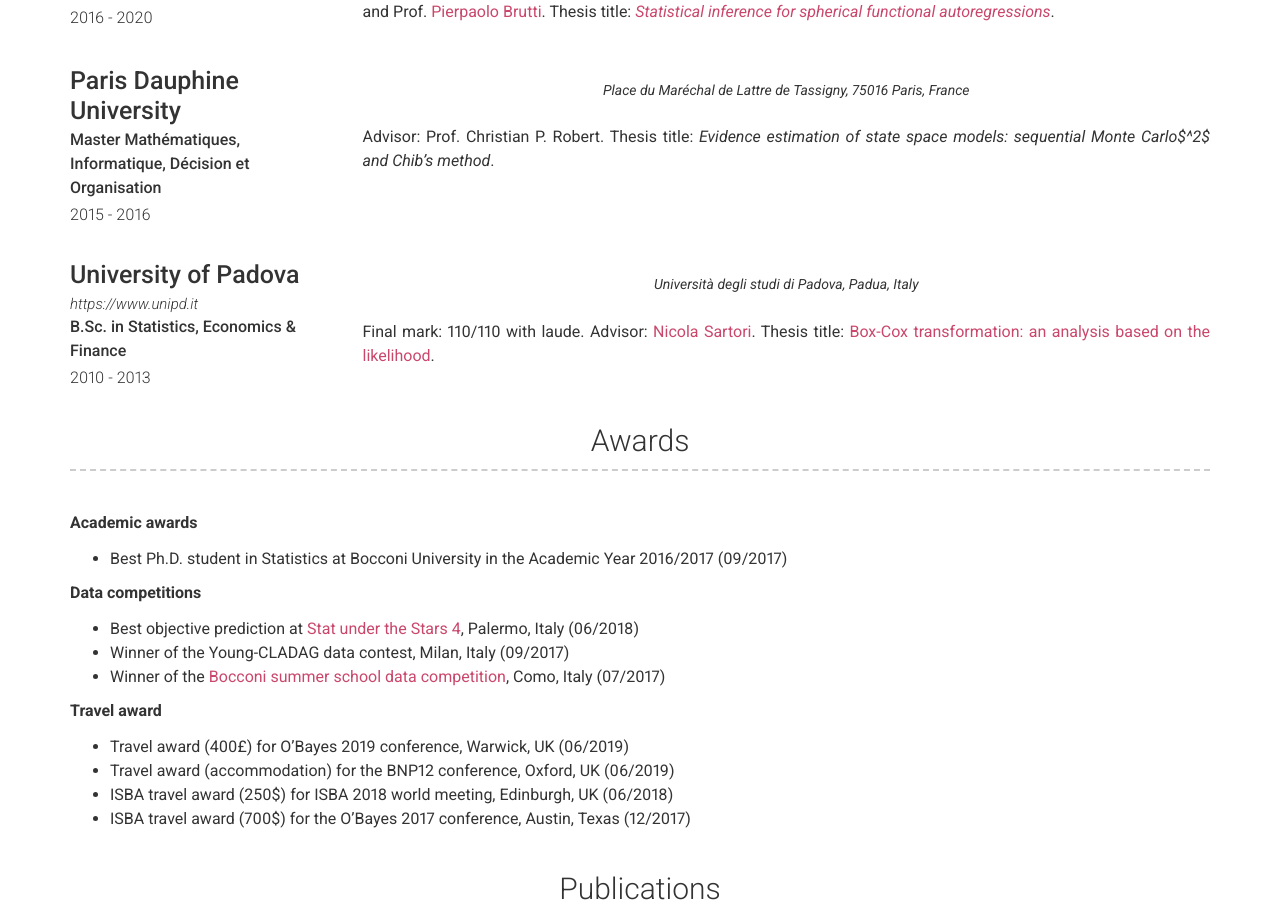
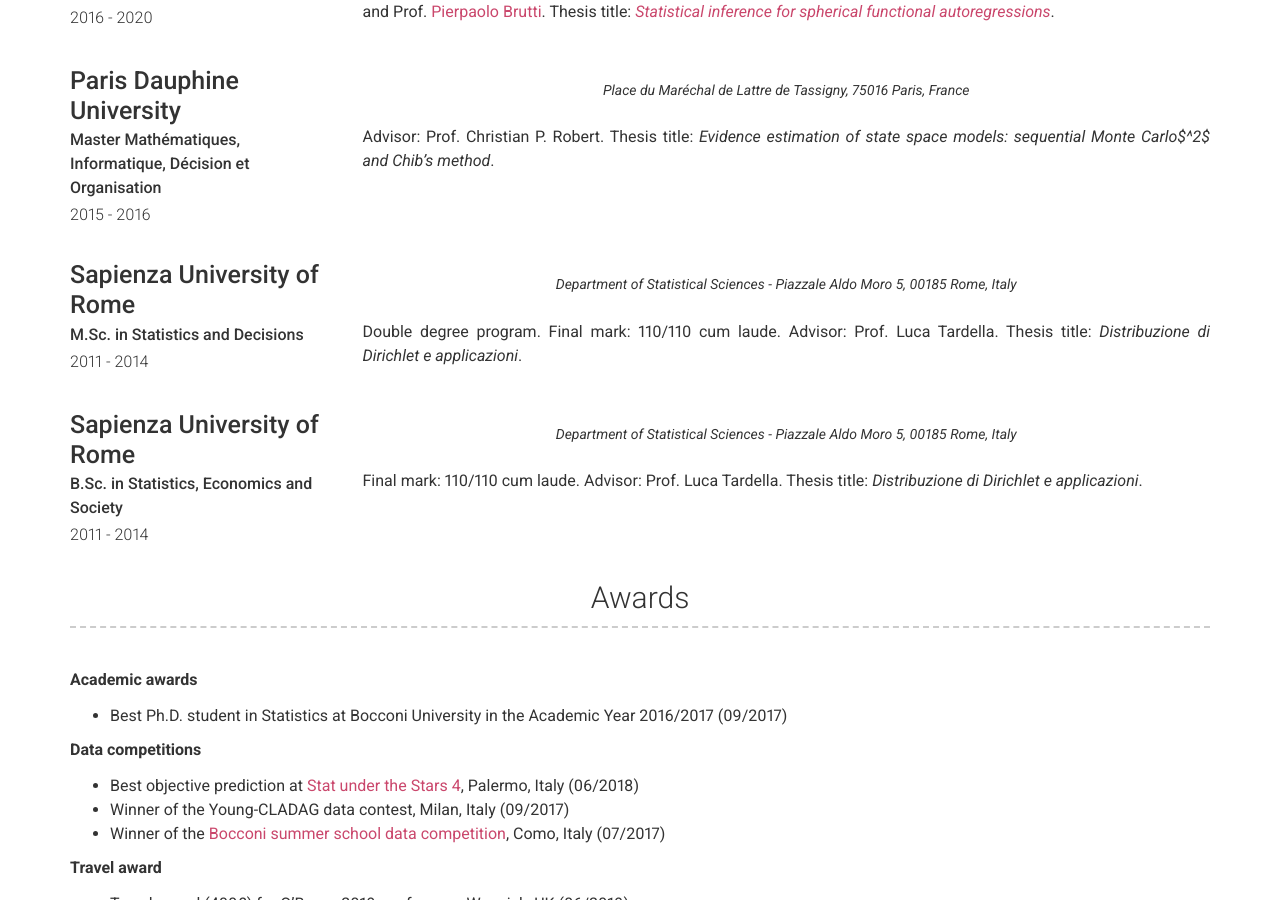
Before and after one commit to alessiacaponera/alessiacaponera.github.io, a Jekyll site: the page built from index.md, in a window 1280 px wide and 900 px high, scrolled down 1300 px. Built offline with Jekyll 4.4.1, drawn with Linux system fonts in a browser that asks for light colours.

Commit message:
Update education.yml

```diff
--- a/_data/education.yml
+++ b/_data/education.yml
@@ -20,11 +20,21 @@
     Advisor: Prof. Christian P. Robert. Thesis title: *Evidence estimation of state space models: sequential Monte Carlo$^2$ and Chib’s method*.
 
 - layout: left
-  name: University of Padova
-  dates: 2010 - 2013
-  qualification: B.Sc. in Statistics, Economics & Finance
-  link: https://www.unipd.it
+  name: Sapienza University of Rome
+  dates: 2011 - 2014
+  qualification: M.Sc. in Statistics and Decisions
+  #link: https://www.unipd.it
   quote: >
-    Università degli studi di Padova, Padua, Italy
+    Department of Statistical Sciences - Piazzale Aldo Moro 5, 00185 Rome, Italy
   description: | # this will include new lines to allow paragraphs
-    Final mark: 110/110 with laude. Advisor: [Nicola Sartori](https://homes.stat.unipd.it/nicolasartori/en/content/home). Thesis title: [Box-Cox transformation: an analysis based on the likelihood](http://tesi.cab.unipd.it/42884/1/Rigon_Tommaso.pdf).
+    Double degree program. Final mark: 110/110 cum laude. Advisor: Prof. Luca Tardella. Thesis title: *Distribuzione di Dirichlet e applicazioni*.
+
+- layout: left
+  name: Sapienza University of Rome
+  dates: 2011 - 2014
+  qualification: B.Sc. in Statistics, Economics and Society
+  #link: https://www.unipd.it
+  quote: >
+    Department of Statistical Sciences - Piazzale Aldo Moro 5, 00185 Rome, Italy
+  description: | # this will include new lines to allow paragraphs
+    Final mark: 110/110 cum laude. Advisor: Prof. Luca Tardella. Thesis title: *Distribuzione di Dirichlet e applicazioni*.
```
